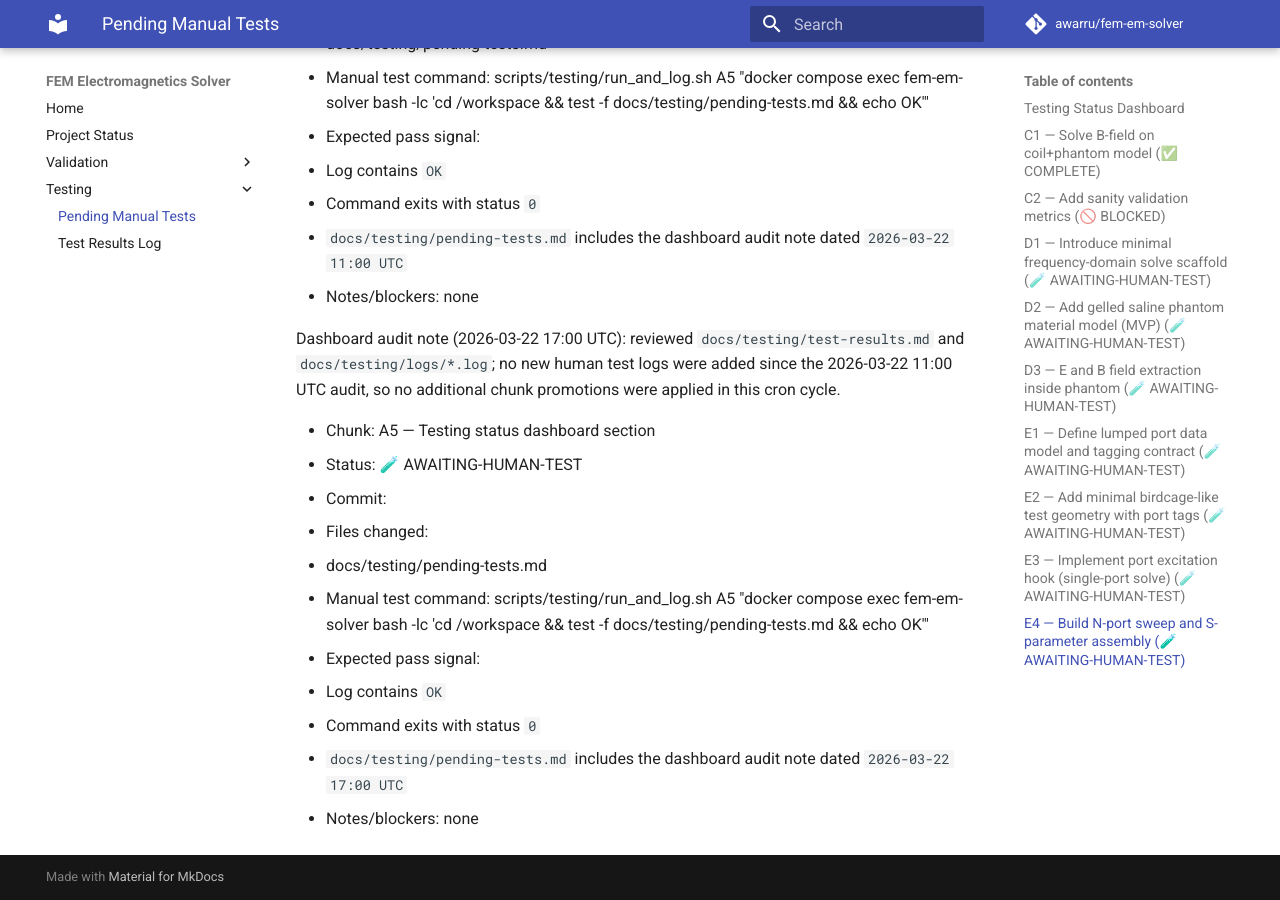
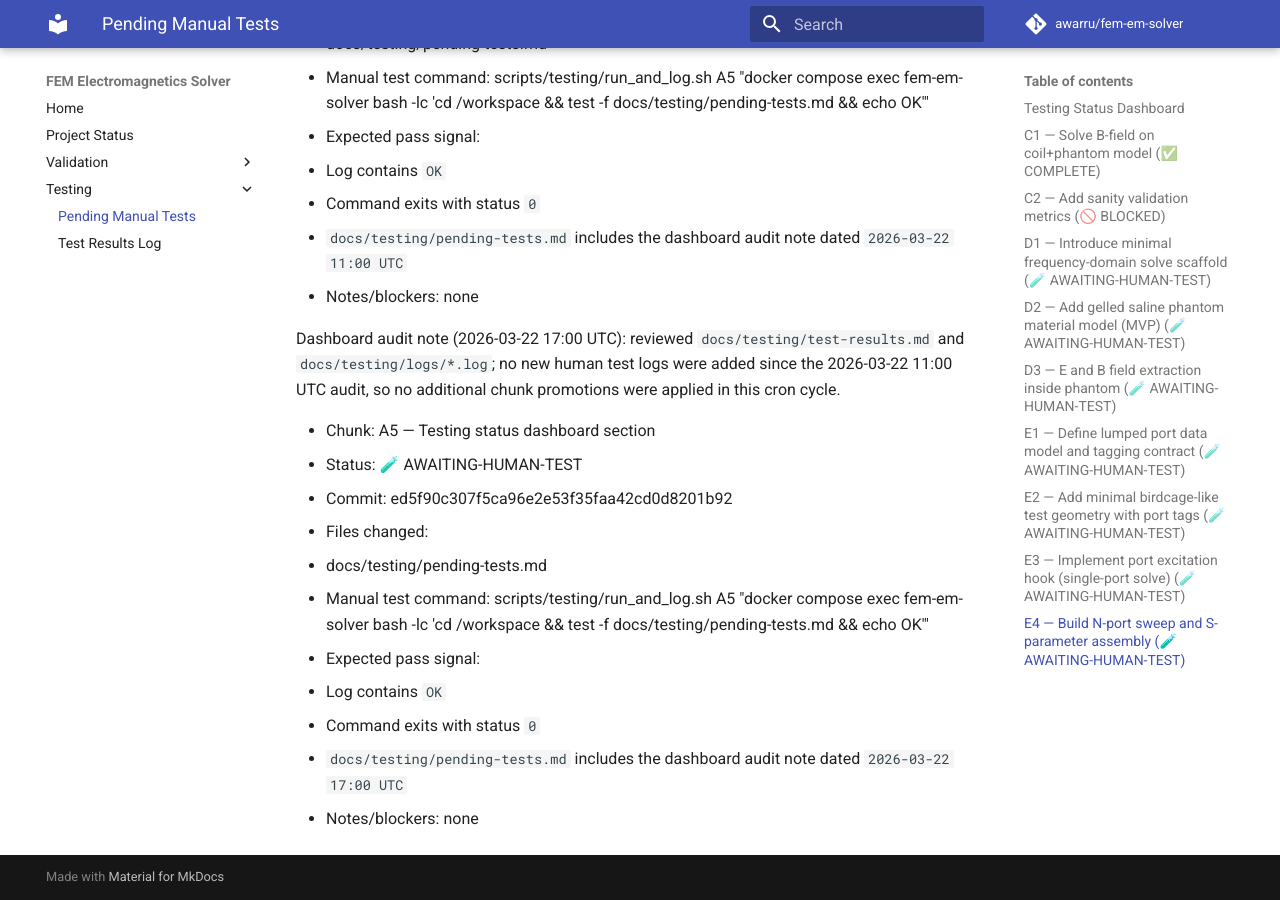
Before and after one commit to awarru/fem-em-solver, an MkDocs documentation site: the page built from docs/testing/pending-tests.md, in a window 1280 px wide and 900 px high, scrolled down 37188 px. Built offline with MkDocs 1.6.1 and Material for MkDocs 9.7.7, drawn with Linux system fonts in a browser that asks for light colours; comment, search, counter and statistics services are not loaded.

Commit message:
docs(testing): record A5 audit commit hash

```diff
--- a/docs/testing/pending-tests.md
+++ b/docs/testing/pending-tests.md
@@ -983,7 +983,7 @@ Dashboard audit note (2026-03-22 17:00 UTC): reviewed `docs/testing/test-results
 
 - Chunk: A5 — Testing status dashboard section
 - Status: 🧪 AWAITING-HUMAN-TEST
-- Commit: <full-hash>
+- Commit: ed5f90c307f5ca96e2e53f35faa42cd0d8201b92
 - Files changed:
   - docs/testing/pending-tests.md
 - Manual test command: scripts/testing/run_and_log.sh A5 "docker compose exec fem-em-solver bash -lc 'cd /workspace && test -f docs/testing/pending-tests.md && echo OK'"
```
